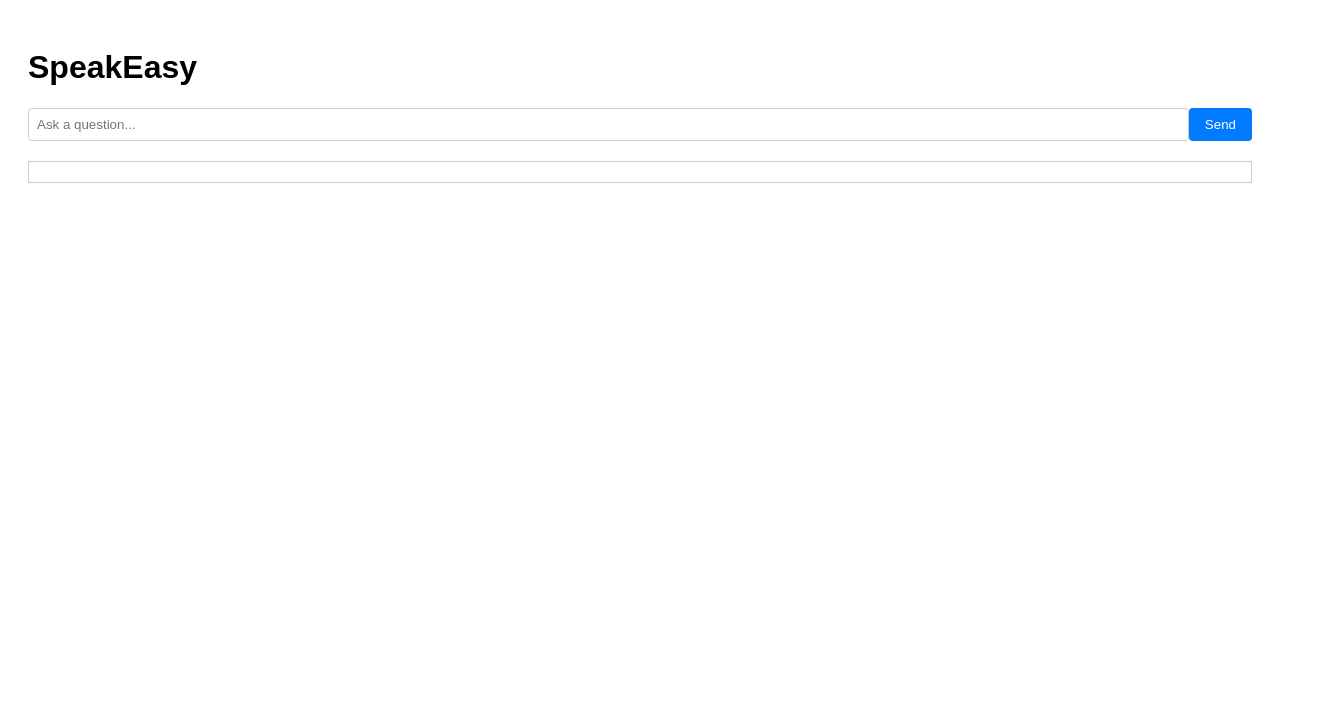
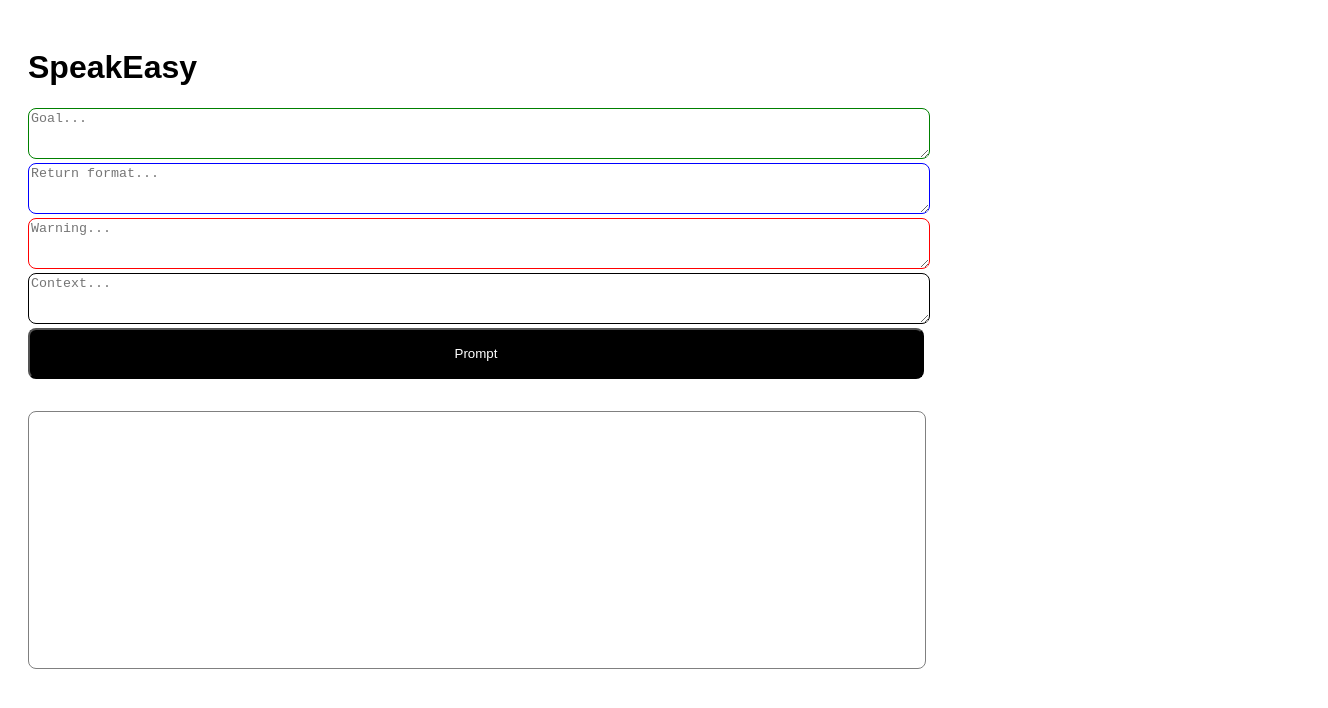
Before and after one commit to royokello/SpeakEasy, a plain HTML site: page index.html in a window 1280 px wide. Shown: the whole page, 1328 px wide, since content can reach past the window. Drawn offline with Linux system fonts and the light colour scheme.

Commit message:
Added prompt sections

```diff
--- a/app.js
+++ b/app.js
@@ -1,6 +1,15 @@
 document.getElementById('query-button').addEventListener('click', () => {
-    const queryInput = document.getElementById('query-input');
-    const promptText = queryInput.value.trim();
+    const goalPrompt = document.getElementById('goal-prompt').value.trim();
+    const returnFormatPrompt = document.getElementById('return-format-prompt').value.trim();
+    const warningPrompt = document.getElementById('warning-prompt').value.trim();
+    const contextPrompt = document.getElementById('context-prompt').value.trim();
+
+    const promptText = [
+        goalPrompt && `Goal: ${goalPrompt}`,
+        returnFormatPrompt && `Return Format: ${returnFormatPrompt}`,
+        warningPrompt && `Warning: ${warningPrompt}`,
+        contextPrompt && `Context: ${contextPrompt}`
+    ].filter(Boolean).join('\n\n');
 
     if (!promptText) {
         alert("Please enter a question or statement.");
--- a/index.html
+++ b/index.html
@@ -8,31 +8,40 @@
         body {
             font-family: Arial, sans-serif;
             padding: 20px;
+            width: 100vw;
         }
-        #input-area {
-            display: flex;
-            margin-bottom: 10px;
+
+        .prompt-input {
+            border: 0.1rem solid;
+            border-radius: 0.5rem;
+            width: 70%;
         }
-        #query-input {
-            flex-grow: 1;
-            padding: 8px;
-            border: 1px solid #ccc;
-            border-radius: 4px;
-        }
-        #query-button {
-            padding: 8px 16px;
-            background-color: #007BFF;
+
+        .prompt-button {
+            border-radius: 0.5rem;
+            background-color: black;
             color: white;
-            border: none;
-            border-radius: 4px;
+            width: 70%;
+            padding-top: 1rem;
+            padding-bottom: 1rem;
             cursor: pointer;
         }
+        .goal-input {
+            border-color: green;
+        }
+        .return-format-input {
+            border-color: blue;
+        }
+        .warning-input {
+            border-color: red;
+        }
         #result-streaming {
-            margin-top: 20px;
-            border: 1px solid #ccc;
-            padding: 10px;
-            max-height: 200px;
+            border: 0.1rem solid grey;
+            border-radius: 0.5rem;
             overflow-y: auto;
+            width: 70%;
+            min-height: 16rem;
+            margin-top: 2rem;
         }
     </style>
 </head>
@@ -40,9 +49,44 @@
 
 <h1>SpeakEasy</h1>
 
-<div id="input-area">
-    <input type="text" id="query-input" placeholder="Ask a question...">
-    <button id="query-button">Send</button>
+<div>
+    <textarea
+        id="goal-prompt"
+        placeholder="Goal..."
+        rows="3"
+        class="prompt-input goal-input"
+    ></textarea>
+</div>
+
+<div class="mt-4">
+    <textarea
+        id="return-format-prompt"
+        placeholder="Return format..."
+        rows="3"
+        class="prompt-input return-format-input"
+    ></textarea>
+</div>
+
+<div class="mt-4">
+    <textarea
+        id="warning-prompt"
+        placeholder="Warning..."
+        rows="3"
+        class="prompt-input warning-input"
+    ></textarea>
+</div>
+
+<div class="mt-4">
+    <textarea
+        id="context-prompt"
+        placeholder="Context..."
+        rows="3"
+        class="prompt-input context-input"
+    ></textarea>
+</div>
+
+<div>
+    <button id="button-prompt" class="prompt-button">Prompt</button>
 </div>
 
 <div id="result-streaming"></div>
```
Also changed, not shown: 1 other file.
